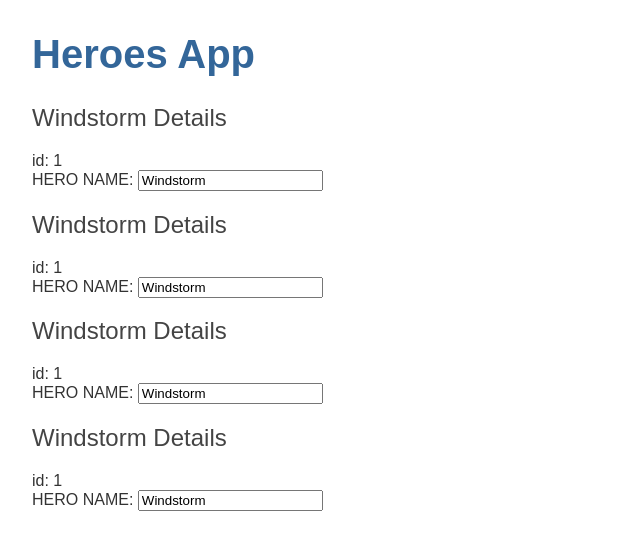
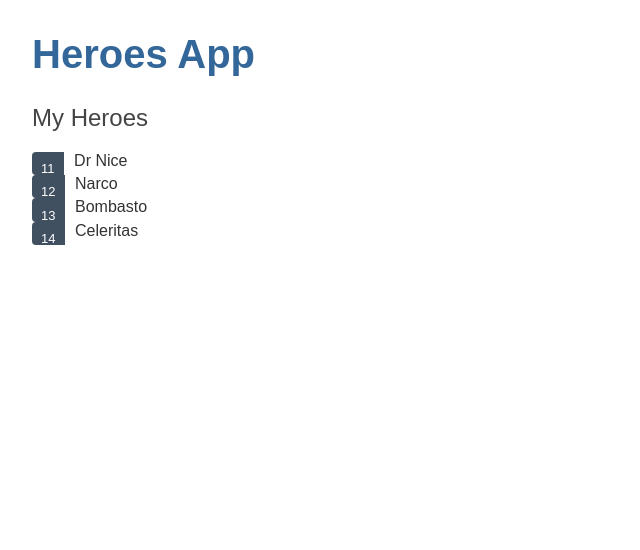
Before and after one commit to danpercic86/heroes-app, an Angular app: page / in a window 1280 px wide. Shown: the top 550 px of the page, without its empty margins (0-640 px from the left). Built offline with nearby package versions, Linux system fonts and the light colour scheme.

Commit message:
basic *ngFor directive

```diff
--- a/src/app/heroes/heroes.component.html
+++ b/src/app/heroes/heroes.component.html
@@ -1,29 +1,11 @@
-<!-- The HTML that HeroesComponent will render -->
+<h2>My Heroes</h2>
 
-<!-- [target]="value" is called Property Binding -->
-<!-- To bind to an element's property, enclose it in [], which identifies the property as a target property. -->
-<!-- A target property is the DOM property to which you want to assign a value -->
-<!-- (see: https://angular.io/guide/property-binding) -->
-<app-hero-details [hero]="hero"></app-hero-details>
-
-<!-- (target)="statement" is called Event Binding -->
-<!-- The Angular event binding syntax consists of a target event name within () to the left of an equal sign, -->
-<!-- and a quoted template statement to the right. -->
-<!-- (see: https://angular.io/guide/event-binding) -->
-<!-- In the following example, the target event name is heroChange and the template statement is onHeroChange() -->
-<app-hero-details (heroChange)="onHeroChange($event)" [hero]="hero"></app-hero-details>
-<!-- The $event object is used to access data emitted from child components. -->
-
-<!-- A shorthand for the above is to use direct assignment, as in the following example:-->
-<app-hero-details (heroChange)="hero = $event" [hero]="hero"></app-hero-details>
-
-<!-- Also a shorthand for the above is to use two way data binding:-->
-<!-- (see: https://angular.io/guide/two-way-binding) -->
-<app-hero-details [(hero)]="hero"></app-hero-details>
-<!-- For two-way data binding to work, the @Output() property must use the pattern, *input*Change, -->
-<!-- where *input* is the name of the @Input() property. -->
-<!-- For example, if the @Input() property is size, the @Output() property must be sizeChange. -->
-
-<!-- The above HeroDetailsComponent has a [hero] value property and a (heroChange) event. -->
-<!-- The [hero] property is an @Input(), so data can flow into the HeroDetailsComponent. -->
-<!-- The (heroChange) event is an @Output(), which lets data flow out of the HeroDetailsComponent to the parent component. -->
+<ul class="heroes">
+  <!-- The *ngFor is Angular's repeater directive. It repeats the host element for each element in a list -->
+  <!-- <li> - the host element -->
+  <!-- heroes - Holds the mock heroes list from the HeroesComponent class -->
+  <!-- hero - Template variable that the current hero object for each iteration through the list -->
+  <li *ngFor="let hero of heroes">
+    <span class="badge">{{hero.id}}</span> {{hero.name}}
+  </li>
+</ul>
--- a/src/app/heroes/heroes.component.scss
+++ b/src/app/heroes/heroes.component.scss
@@ -1,3 +1,72 @@
 // The CSS of the HeroesComponent
 // Is only accessible to this component
 // Other components cannot use these styles
+
+// Styles and stylesheets identified in @Component metadata are scoped to that specific component.
+// The heroes.component.css styles apply only to the HeroesComponent and don't affect the outer HTML or the HTML in any other component.
+
+.heroes {
+  margin: 0 0 2em 0;
+  list-style-type: none;
+  padding: 0;
+  width: 15em;
+}
+
+.heroes li {
+  display: flex;
+}
+
+.heroes button {
+  flex: 1;
+  cursor: pointer;
+  position: relative;
+  left: 0;
+  background-color: #EEE;
+  margin: .5em;
+  padding: 0;
+  border-radius: 4px;
+  display: flex;
+  align-items: stretch;
+  height: 1.8em;
+}
+
+.heroes button:hover {
+  color: #2c3a41;
+  background-color: #e6e6e6;
+  left: .1em;
+}
+
+.heroes button:active {
+  background-color: #525252;
+  color: #fafafa;
+}
+
+.heroes button.selected {
+  background-color: black;
+  color: white;
+}
+
+.heroes button.selected:hover {
+  background-color: #505050;
+  color: white;
+}
+
+.heroes button.selected:active {
+  background-color: black;
+  color: white;
+}
+
+.heroes .badge {
+  display: inline-block;
+  font-size: small;
+  color: white;
+  padding: 0.8em 0.7em 0 0.7em;
+  background-color: #405061;
+  line-height: 1em;
+  margin-right: .8em;
+  border-radius: 4px 0 0 4px;
+}
+
+.heroes .name {
+  align-self: center;
+}
--- a/src/app/heroes/heroes.component.ts
+++ b/src/app/heroes/heroes.component.ts
@@ -19,16 +19,10 @@ export class HeroesComponent {
   /**
    * All public properties of a component class are automatically available in the template
    */
-  hero: Hero = {
-    id: 1,
-    name: 'Windstorm',
-  };
-
-  /**
-   * All public methods of a component class are automatically available in the template
-   * This is a method that will be called when the HeroDetailsComponent's (heroChange) event is emitted
-   */
-  onHeroChange(hero: Hero) {
-    this.hero = hero;
-  }
+  heroes: Hero[] = [
+    { id: 11, name: 'Dr Nice' },
+    { id: 12, name: 'Narco' },
+    { id: 13, name: 'Bombasto' },
+    { id: 14, name: 'Celeritas' },
+  ];
 }
```
